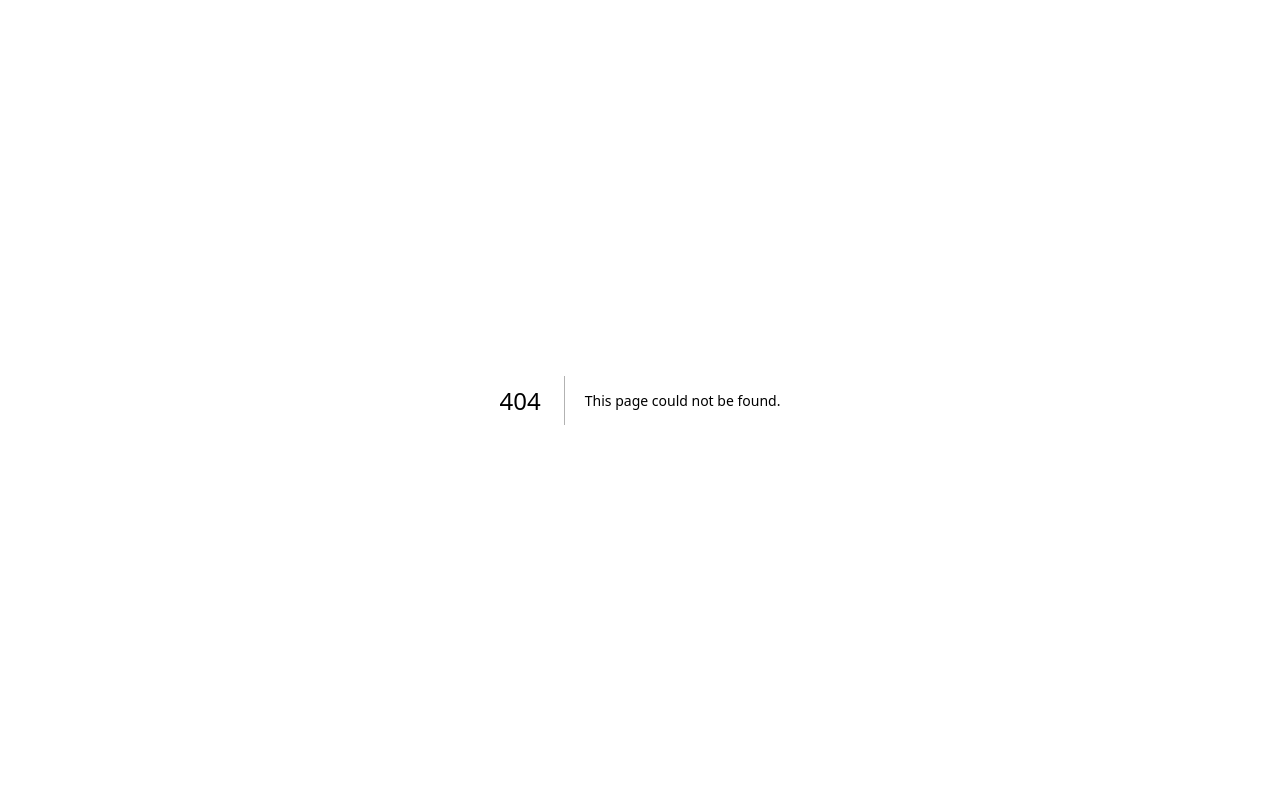
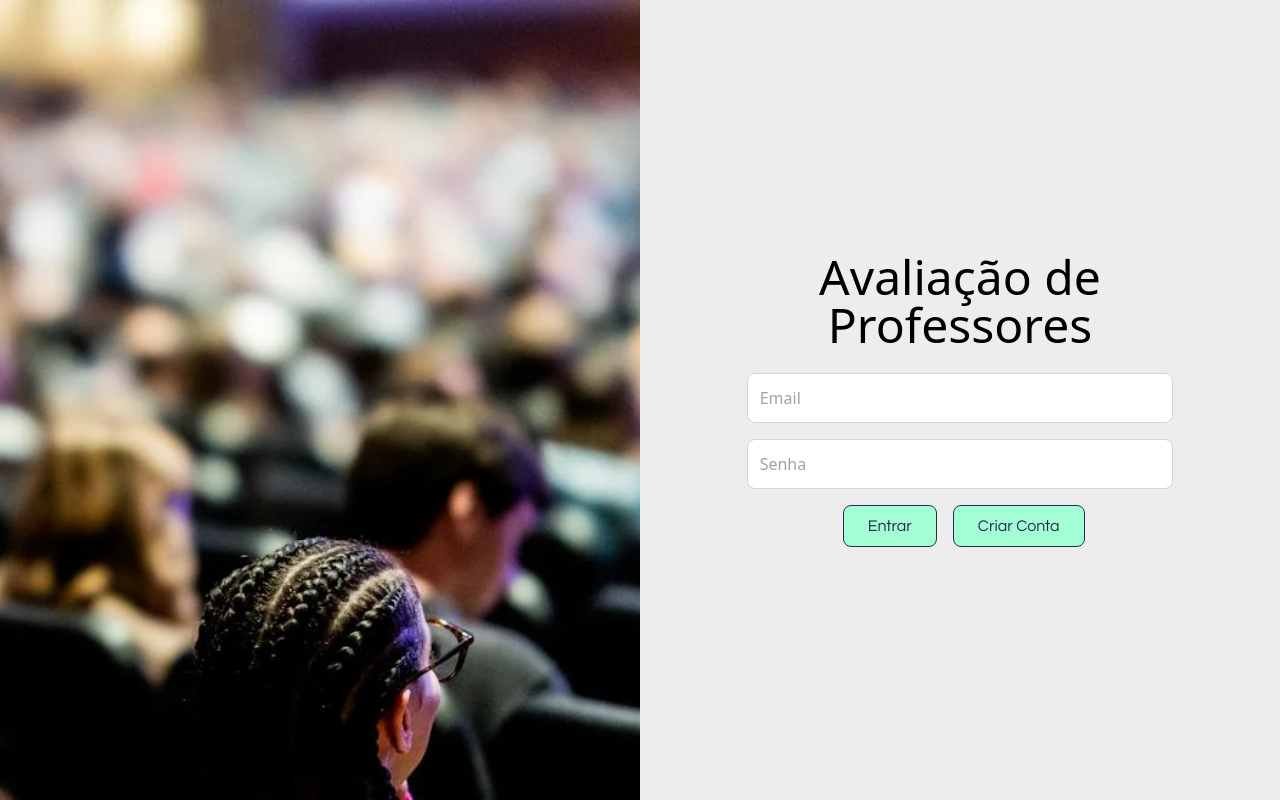
Before and after one commit to marcelo-mrodrigues/Avalia-Front-End, a Next.js app: page /login in a window 1280 px wide. Before the commit this address had no page. Built offline with nearby package versions, Linux system fonts and the light colour scheme.

Commit message:
:sweat_drops: Tela de login crua

```diff
--- a/src/app/components/HeaderDeslogado.tsx
+++ b/src/app/components/HeaderDeslogado.tsx
@@ -1,6 +1,7 @@
 import React from 'react'
 import Image from "next/image";
 import unb from "/public/unb.svg"
+import Link from 'next/link';
 
 
 const HeaderDeslogado = () => {
@@ -9,7 +10,7 @@ const HeaderDeslogado = () => {
         <div className="w-full h-24 bg-[#A4FED3] flex place-items-center">
         <Image src={unb} alt={unb} className="w-24 h-12 ml-9"/>
         <button className="bg-[#00ABED] w-40 h-12 ml-auto mr-14 border border-white rounded-2xl shadow-md text-white text-center text-3xl font-Questrial">
-            Login
+            <Link href={"/login"}>Login</Link> {/* Link pra tela de login */}
         </button>
         </div>
     </header>
--- /dev/null
+++ b/src/app/login/page.tsx
@@ -0,0 +1,55 @@
+import React from "react";
+
+
+const LoginPage = () => {
+
+    return (
+      <div className="flex h-screen">
+        <div className="w-1/2 h-full">
+          <img
+            src="/ImagemLogin.svg"
+            alt="Descrição da imagem"
+            className="w-full h-full object-cover"
+          />
+        </div>
+
+        <div className="w-1/2 flex items-center justify-center bg-[#EDEDED]">
+          <div className="w-2/3">
+            <h1 className="text-5xl font-
+Questrial mb-6 text-center">Avaliação de Professores</h1>
+            <form className="space-y-4">
+              <input
+                type="email"
+                placeholder="Email"
+                className="w-full p-3 border border-gray-300 rounded-lg focus:outline-none focus:ring focus:ring-teal-500"
+              />
+
+
+    <input
+                type="password"
+                placeholder="Senha"
+                className="w-full p-3 border border-gray-300 rounded-lg focus:outline-none focus:ring focus:ring-teal-500"
+              />
+              <div className="flex ml-24 items-center space-x-4">
+                <button
+                  type="submit"
+                  className="px-6 py-2 bg-[#A4FED3] text-[#222E50] font-Questrial rounded-lg border border-[#222E50]">Entrar</button>
+                <button
+                  type="button"
+                  className="px-6 py-2 bg-[#A4FED3] text-[#222E50] font-Questrial rounded-lg border border-[#222E50]">Criar Conta
+
+
+                </button>
+
+                </div>
+
+            </form>
+          </div>
+
+
+        </div>
+      </div>
+    );
+  };
+
+  export default LoginPage;
```
Also changed, not shown: public/ImagemLogin.svg (added).
